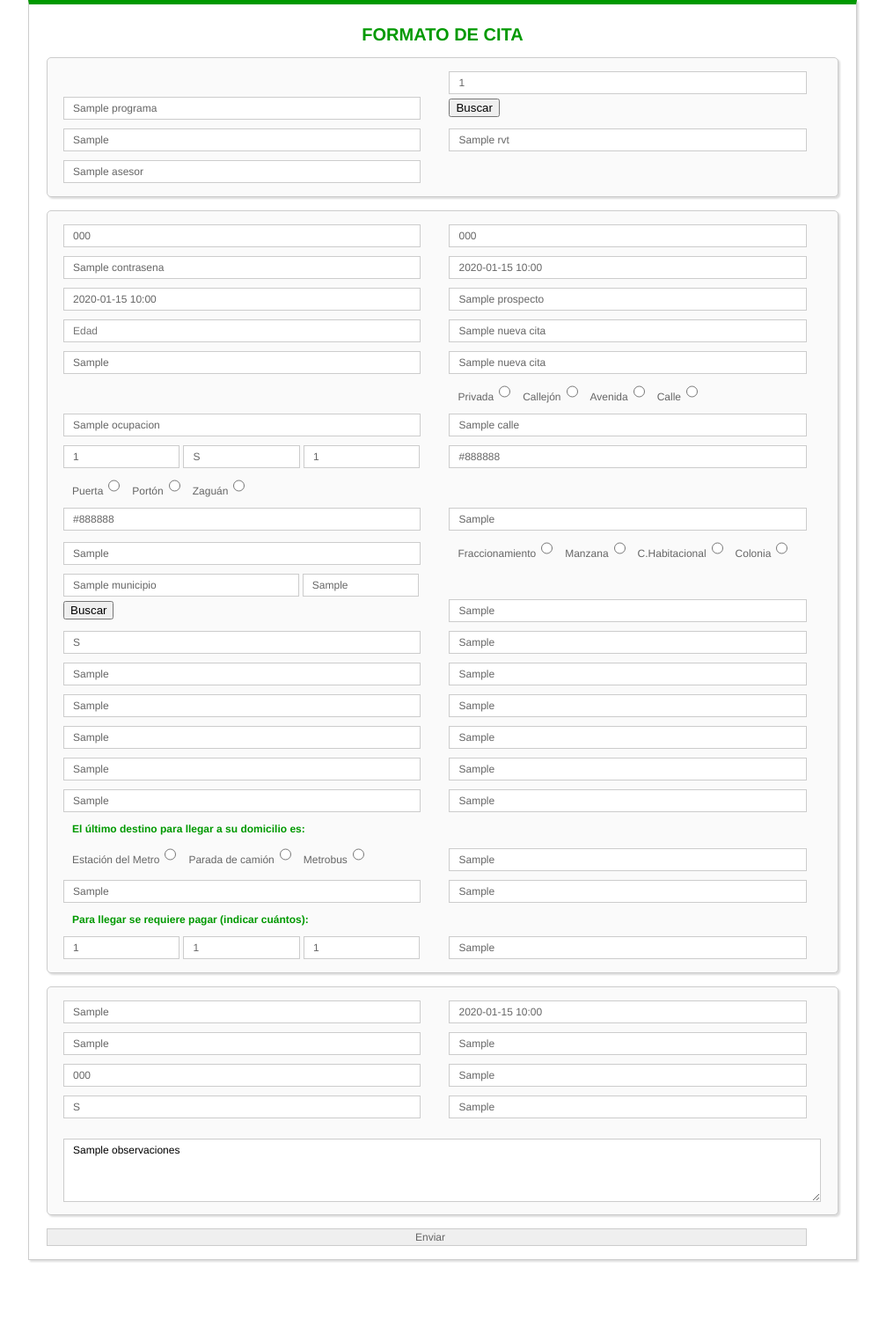
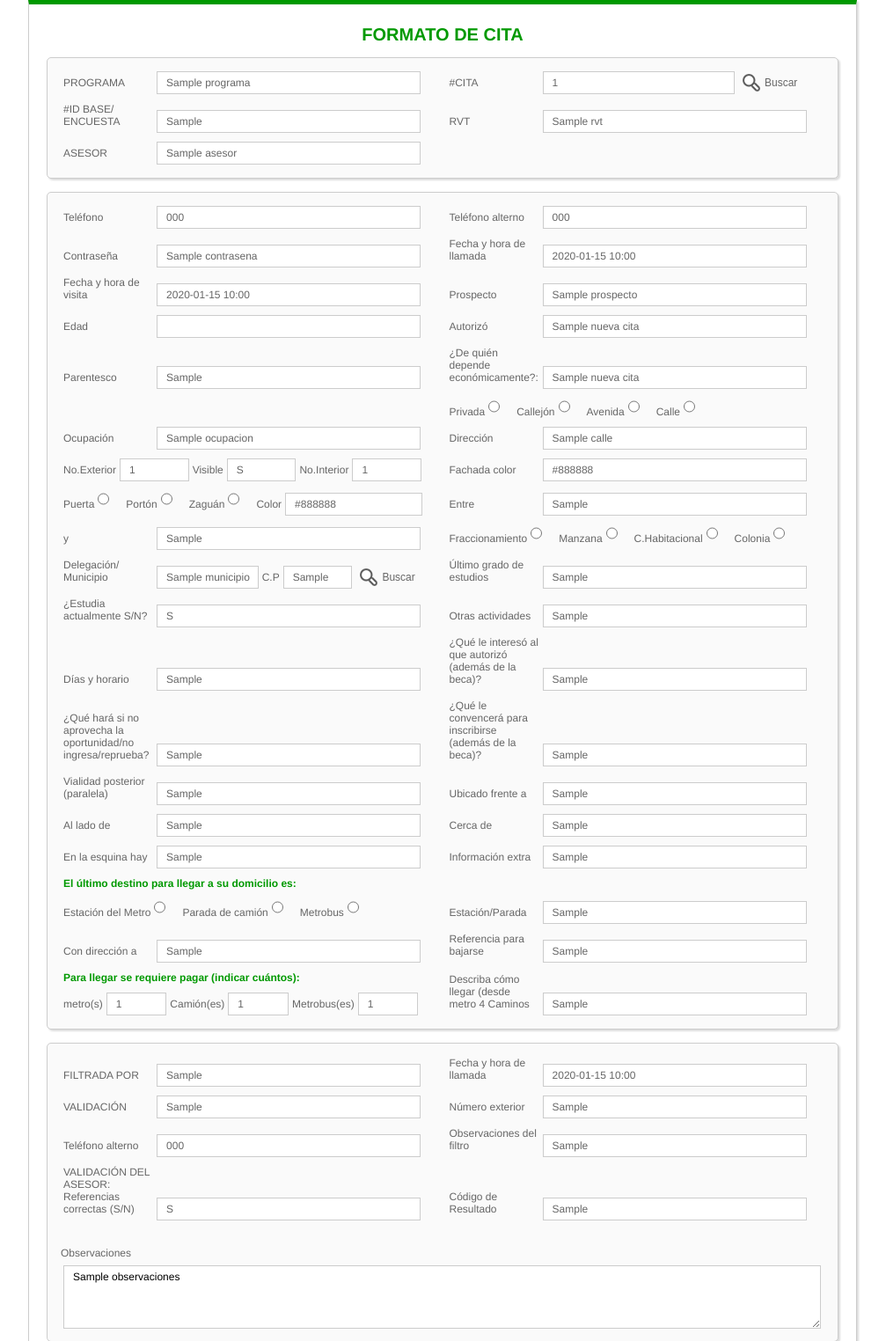
Before and after one commit to victorcastillo/citas, a Django app: template cita/templates/citas/formulario_citas.html in a window 1280 px wide. Shown: the top 1524 px of the page at 88% size, without its empty margins (137-1144 px from the left). Before the commit the page ends 1434 px from the top, so only its background shows below. Run offline with Django 3.2, Linux system fonts and the light colour scheme; the template is opened without the code that fills it: most values are stand-ins (such as "Sample title", 1, 10 or a date in 2020); some libraries are stand-ins or nearby versions.

Commit message:
De parte de Jael

```diff
--- a/cita/static/js/cita.js
+++ b/cita/static/js/cita.js
@@ -34,7 +34,7 @@ function crear_mapas(){
 			var mapa = data.results[0];
 			var geometria = mapa.geometry.location;
 			var mapOptions = {
-				zoom: 8,
+				zoom: 16,
 				center: new google.maps.LatLng( geometria.lat, geometria.lng)
 			};
 			map = new google.maps.Map(document.getElementById('map-canvas'),mapOptions);
--- a/cita/templates/citas/formulario_citas.html
+++ b/cita/templates/citas/formulario_citas.html
@@ -22,12 +22,12 @@
 		border-top: 5px solid #090;
 	}
 	label, input, select{
-		display: block;
+		display: inline-block;
 		margin: 5px 0px;
 		font-family: Helvetica;
 		font-size: 12px;
 		color: #666;
-		width: 96%;
+		width: 70%;
 		padding: 2px 2px 2px 10px;
 	}
 	input, select, textarea{
@@ -42,6 +42,22 @@
 		font-family: Helvetica;
 		font-size: 12px;
 	}
+	button.buscar_btn{
+		color: #666;
+		border:0px;
+		width: 18%;
+		padding: 6px;
+		background:url({{STATIC_URL}}img/buscar1.png) no-repeat 5px center!important;
+		text-align: right;
+		font-size: 12px;
+	}
+	button.buscar_btn:hover{
+		color: #090;
+		cursor: pointer;
+		background:url({{STATIC_URL}}img/buscar2.png) no-repeat 5px center!important;
+		text-align: right;
+		font-size: 12px;
+	}
 	.direccion{
 		width: calc(92%/2);
 		display: inline-block;
@@ -49,6 +65,10 @@
 	.direccion label, .direccion input[type=radio]{
 		width: auto;
 		display: inline-block;
+		padding: 0px;
+	}
+	.direccion input[type=radio]{
+		margin-right: 15px;
 	}
 	h1{
 		font-family: helvetica;
@@ -78,12 +98,60 @@
 		color:#090;
 	}
 	.input_chicos{
-		width: calc(87%/3);
+		width: calc(87%/5.5);
 		display: inline-block;
 	}
-	.input_mediano{
-		width: calc(87%/1.4);
+	.input_transporte{
+		width: calc(87%/6.5);
 		display: inline-block;
+	}
+	.input_medianos{
+		width: calc(87%/3.5);
+		display: inline-block;
+	}
+	.input_color{
+		width: calc(87%/2.5);
+	}
+	.bloque p, .direccion p{
+		display: inline-block;
+		margin: 5px 0px;
+		font-family: Helvetica;
+		font-size: 12px;
+		color: #666;
+		width: 25%;
+		padding: 0px;
+	}
+	.p_auto{
+		width: auto !important;
+	}
+	#map-canvas{
+		display: block;
+		height: 500px;
+		width: 89%;
+		margin: 0 auto;
+		border: 1px solid #ddd;
+	}
+	.input_buscador{
+		width: 50%;
+	}
+	input[type="submit"]{
+		background-color: #ac3b3b;
+		border-radius: 5px;
+		height: 30px;
+		width: 20%;
+		box-shadow: 0px 3px 0px 0px #751b1b;
+		border: 0px;
+		color: #fff;
+		margin: 5px auto;
+		display: block;
+		cursor: pointer;
+		font-size: 18px;
+		font-family: Helvetica;
+	}
+	input[type="submit"]:hover{
+		background-color: #52a063;
+		box-shadow: 0px 3px 0px 0px #215e2e;
+
 	}
 	</style>
 	<link rel="stylesheet" href="{{STATIC_URL}}fancybox/source/jquery.fancybox.css">
@@ -96,58 +164,73 @@
 			{%csrf_token%}
 			<div class="bloque">
 				<div>
-					<input value="{{nueva_cita.programa}}" required="required" type="text" placeholder="PROGRAMA" name="programa" class="importantes">
+					<p>PROGRAMA</p>
+					<input value="{{nueva_cita.programa}}" required="required" type="text" name="programa" >
 				</div>
 				<div>
-					<input value="{{nueva_cita.id}}" required="required" type="text" placeholder="#CITA" id="id_cita" name="id_cita" class="importantes">
-					<button onclick="buscar_id_cita()">Buscar</button>
+					<p>#CITA</p>
+					<input value="{{nueva_cita.id}}" required="required" type="text" id="id_cita" name="id_cita" class="input_buscador">
+					<button onclick="buscar_id_cita()" class="buscar_btn">Buscar</button>
 				</div>
 				<div>
-					<input value="{{nueva_cita.id_encuesta}}" required="required" name = "id_encuesta" type="text" placeholder="#ID BASE/ENCUESTA" class="importantes">
+					<p>#ID BASE/ <br>ENCUESTA</p>
+					<input value="{{nueva_cita.id_encuesta}}" required="required" name = "id_encuesta" type="text" class="importantes">
 				</div>
 				<div>
-					<input value="{{nueva_cita.rvt}}"  required="required" type="text" placeholder="RVT" name="rvt" class="importantes">
+					<p>RVT</p>
+					<input value="{{nueva_cita.rvt}}"  required="required" type="text" name="rvt" class="importantes">
 				</div>
 				<div>
-					<input value="{{nueva_cita.asesor}}" required="required" type="text" placeholder="ASESOR" name="asesor" class="importantes">
+					<p>ASESOR</p>
+					<input value="{{nueva_cita.asesor}}" required="required" type="text" name="asesor" class="importantes">
 				</div>
 			</div>
 			<div class="bloque">
 				<div>
-					<input value="{{nueva_cita.tel_casa}}" required="required" type="text" name="tel_casa" placeholder="Teléfono" class="importantes">
+					<p>Teléfono</p>
+					<input value="{{nueva_cita.tel_casa}}" required="required" type="text" name="tel_casa" class="importantes">
 				</div>
 				<div>
-					<input value="{{nueva_cita.tel_cel}}" required="required" type="text" name="tel_cel" placeholder="Teléfono alterno" class="importantes">
+					<p>Teléfono alterno</p>
+					<input value="{{nueva_cita.tel_cel}}" required="required" type="text" name="tel_cel" class="importantes">
 				</div>
 				<div>
-					<input value="{{nueva_cita.contrasena}}" required="required" type="text" placeholder="Contraseña" name="contrasena" class="importantes">
+					<p>Contraseña</p>
+					<input value="{{nueva_cita.contrasena}}" required="required" type="text"name="contrasena" class="importantes">
 				</div>
 				<div>
-					<input value="{{nueva_cita.fecha_hora_llamada|date:'Y-m-d H:i'}}" required="required" type="text" placeholder="Fecha y hora de llamada" name="fecha_hora_llamada" id="fecha_hora_llamada">
+					<p>Fecha y hora de llamada</p>
+					<input value="{{nueva_cita.fecha_hora_llamada|date:'Y-m-d H:i'}}" required="required" type="text" name="fecha_hora_llamada" id="fecha_hora_llamada">
 				</div>
 				<div>
-					<input value="{{nueva_cita.fecha_hora_visita|date:'Y-m-d H:i'}}" required="required" type="text" placeholder="Fecha y hora de visita"class="importantes" name="fecha_hora_visita" id="fecha_hora_visita">
+					<p>Fecha y hora de visita</p>
+					<input value="{{nueva_cita.fecha_hora_visita|date:'Y-m-d H:i'}}" required="required" type="text" class="importantes" name="fecha_hora_visita" id="fecha_hora_visita">
 				</div>
 				<div>
-					<input value="{{nueva_cita.prospecto}}" required="required" type="text" placeholder="Prospecto" class="importantes" name="prospecto">
+					<p>Prospecto</p>
+					<input value="{{nueva_cita.prospecto}}" required="required" type="text" class="importantes" name="prospecto">
 				</div>
 				<div>
-					<input value="{{nueva_cita.edad}}" required="required" type="number" placeholder="Edad" name="edad">
+					<p>Edad</p>
+					<input value="{{nueva_cita.edad}}" required="required" type="number"  name="edad">
 				</div>
 				<div>
-					<input value="{{nueva_cita.nombre_autoriza}}" required="required" type="text" placeholder="Autorizó" class="importantes" name="nombre_autoriza">
+					<p>Autorizó</p>
+					<input value="{{nueva_cita.nombre_autoriza}}" required="required" type="text" class="importantes" name="nombre_autoriza">
 				</div>
 				<div>
-					<input value="{{nueva_cita.parentesco_autoriza}}" required="required" type="text" placeholder="Parentesco" name="parentesco_autoriza">
+					<p>Parentesco</p>
+					<input value="{{nueva_cita.parentesco_autoriza}}" required="required" type="text" name="parentesco_autoriza">
 				</div>
 				<div>
-					<input value="{{nueva_cita.nom_depende}}" required="required" type="text" name="nom_depende" placeholder="¿De quién depende económicamente?:" class="importantes">
+					<p>¿De quién depende económicamente?:</p>
+					<input value="{{nueva_cita.nom_depende}}" required="required" type="text" name="nom_depende">
 				</div>
 				<div>
-					<input value="{{nueva_cita.ocupacion}}" required="required" type="text" placeholder="Ocupación" name="ocupacion">
+					<p>Ocupación</p>
+					<input value="{{nueva_cita.ocupacion}}" required="required" type="text" name="ocupacion">
 				</div>
 				<div class="direccion">
-
 					<label for="">Privada</label>
 					<input  required {%if nueva_cita.tipo_calle == "Privada" %}checked{%endif%} type="radio" name="direccion" value="Privada">
 					<label for="">Callejón</label>
@@ -155,16 +238,21 @@
 					<label for="">Avenida</label>
 					<input  required type="radio" {%if nueva_cita.tipo_calle == "Avenida" %}checked{%endif%}  name="direccion" value="Avenida">
 					<label for="">Calle</label>
-					<input  required type="radio"  {%if nueva_cita.tipo_calle == "Calle" %}checked{%endif%} name="direccion" value="Calle">
-					<input value="{{nueva_cita.calle}}" required type="text" placeholder="Dirección" name="calle">
+					<input  required type="radio"  {%if nueva_cita.tipo_calle == "Calle" %}checked{%endif%} name="direccion" value="Calle"> <br>
+					<p>Dirección</p>
+					<input value="{{nueva_cita.calle}}" required type="text" name="calle">
 				</div>
 				<div class="direccion">
-					<input value="{{nueva_cita.num_exterior}}" required="required" type="text" placeholder="No.Exterior" class="input_chicos" name="num_exterior">
-					<input value="{{nueva_cita.num_visible|booleano}}" required="required" type="text" placeholder="Visible" class="input_chicos" name="num_visible">
-					<input value="{{nueva_cita.num_interior}}" required="required" type="text" placeholder="No.Interior" class="input_chicos" name="num_interior">
+					<label for="">No.Exterior</label>
+					<input value="{{nueva_cita.num_exterior}}" required="required" type="text" class="input_chicos" name="num_exterior">
+					<label for="">Visible</label>
+					<input value="{{nueva_cita.num_visible|booleano}}" required="required" type="text" class="input_chicos" name="num_visible">
+					<label for="">No.Interior</label>
+					<input value="{{nueva_cita.num_interior}}" required="required" type="text" class="input_chicos" name="num_interior">
 				</div>
 				<div>
-					<input value="{{nueva_cita.fachada_color}}" required="required" type="text" placeholder="Fachada color" class="importantes" name="fachada_color">
+					<p>Fachada color</p>
+					<input value="{{nueva_cita.fachada_color}}" required="required" type="text" class="importantes" name="fachada_color">
 				</div>
 				<div class="direccion">
 					<label for="">Puerta</label>
@@ -173,13 +261,16 @@
 					<input  required="required" {%if nueva_cita.tipo_entrada == "Portón"%}checked{%endif%} type="radio" name="tipo_puerta" value="Portón">
 					<label for="">Zaguán</label>
 					<input  required="required" type="radio" name="tipo_puerta" value="Zaguán" {%if nueva_cita.tipo_entrada == "Zaguán"%}checked{%endif%}>
-					<input value="{{nueva_cita.entrada_color}}" required="required" type="text" placeholder="Color" name="entrada_color">
+					<label>Color</label>
+					<input value="{{nueva_cita.entrada_color}}" required="required" type="text" name="entrada_color" class="input_color">
 				</div>
 				<div>
-					<input value="{{nueva_cita.entre_calle1}}" required="required" type="text" placeholder="Entre" name="entre_calle1">
+					<p>Entre</p>
+					<input value="{{nueva_cita.entre_calle1}}" required="required" type="text" name="entre_calle1">
 				</div>
 				<div>
-					<input value="{{nueva_cita.entre_calle2}}" required="required" type="text" placeholder="y" name="entre_calle2">
+					<p>y</p>
+					<input value="{{nueva_cita.entre_calle2}}" required="required" type="text" name="entre_calle2">
 				</div>
 				<div class="direccion">
 					<label for="">Fraccionamiento</label>
@@ -192,48 +283,63 @@
 					<input required="required" type="radio" {% if nueva_cita.tipo_habitacional == "Colonia"%}checked{%endif%} name="tipo_vecindario" value="Colonia">
 				</div>
 				<div class="direccion">
-					<input value="{{nueva_cita.municipio}}" required="required" type="text" placeholder="Delegación/Municipio" class="input_mediano" name="municipio">
-					<input value="{{nueva_cita.cp}}" required="required" type="text" placeholder="C.P" class="input_chicos" name="cp" id="cp">
-					<button onclick="crear_mapas();">Buscar</button>
+					<p for="">Delegación/ <br> Municipio</p>
+					<input value="{{nueva_cita.municipio}}" required="required" type="text" class="input_medianos" name="municipio">
+					<label for="">C.P</label>
+					<input value="{{nueva_cita.cp}}" required="required" type="text" class="input_chicos" name="cp" id="cp">
+					<button onclick="crear_mapas();" class="buscar_btn">Buscar</button>
 				</div>
 				<div>
-					<input value="{{nueva_cita.ultimo_grado}}" required="required" type="text" placeholder="Último grado de estudios" name="ultimo_grado">
+					<p>Último grado de estudios</p>
+					<input value="{{nueva_cita.ultimo_grado}}" required="required" type="text" name="ultimo_grado">
 				</div>
 				<div>
-					<input value="{{nueva_cita.estudia_actualmente|booleano}}" required="required" type="text" placeholder="¿Estudia actualmente S/N?" name="estudia_actualmente">
+					<p>¿Estudia actualmente S/N?</p>
+					<input value="{{nueva_cita.estudia_actualmente|booleano}}" required="required" type="text" name="estudia_actualmente">
 				</div>
 				<div>
-					<input value="{{nueva_cita.otras_actividades}}" required="required" type="text" placeholder="Otras actividades" class="importantes" name="otras_actividades">
+					<p>Otras actividades</p>
+					<input value="{{nueva_cita.otras_actividades}}" required="required" type="text" class="importantes" name="otras_actividades">
 				</div>
 				<div>
-					<input value="{{nueva_cita.dias_horario_oa}}" required="required" type="text" placeholder="Días y horario" name="dias_horario_oa">
+					<p>Días y horario</p>
+					<input value="{{nueva_cita.dias_horario_oa}}" required="required" type="text" name="dias_horario_oa">
 				</div>
 				<div>
-					<input value="{{nueva_cita.interes_autorizo}}" required="required" type="text" placeholder="¿Qué le interesó al que autorizó (además de la beca)?" name="interes_autorizo">
+					<p>¿Qué le interesó al que autorizó (además de la beca)?</p>
+					<input value="{{nueva_cita.interes_autorizo}}" required="required" type="text" name="interes_autorizo">
 				</div>
 				<div>
-					<input value="{{nueva_cita.que_si_no_aprovecha}}" required="required" type="text" placeholder="¿Qué hará si no aprovecha la oportunidad/no ingresa/reprueba?" name="que_si_no_aprovecha">
+					<p>¿Qué hará si no aprovecha la oportunidad/no ingresa/reprueba?</p>
+					<input value="{{nueva_cita.que_si_no_aprovecha}}" required="required" type="text" name="que_si_no_aprovecha">
 				</div>
 				<div>
-					<input value="{{nueva_cita.que_convencera}}" required="required" type="text" placeholder="¿Qué le convencerá para inscribirse (además de la beca)?" class="importantes" name="que_convencera">
+					<p>¿Qué le convencerá para inscribirse (además de la beca)?</p>
+					<input value="{{nueva_cita.que_convencera}}" required="required" type="text" class="importantes" name="que_convencera">
 				</div>
 				<div>
-					<input value="{{nueva_cita.calle_paralela}}" required="required" type="text" placeholder="Vialidad posterior (paralela)" class="importantes" name="calle_paralela">
+					<p>Vialidad posterior (paralela)</p>
+					<input value="{{nueva_cita.calle_paralela}}" required="required" type="text" class="importantes" name="calle_paralela">
 				</div>
 				<div>
-					<input value="{{nueva_cita.vive_frente_a}}" required="required" type="text" placeholder="Ubicado frente a" name="vive_frente_a">
+					<p>Ubicado frente a</p>
+					<input value="{{nueva_cita.vive_frente_a}}" required="required" type="text" name="vive_frente_a">
 				</div>
 				<div>
-					<input value="{{nueva_cita.vive_alado}}" required="required" type="text" placeholder="Al lado de" name="vive_alado">
+					<p>Al lado de</p>
+					<input value="{{nueva_cita.vive_alado}}" required="required" type="text" name="vive_alado">
 				</div>
 				<div>
-					<input value="{{nueva_cita.vive_cerca_de}}" required="required" type="text" placeholder="Cerca de" name="vive_cerca_de">
+					<p>Cerca de</p>
+					<input value="{{nueva_cita.vive_cerca_de}}" required="required" type="text" name="vive_cerca_de">
 				</div>
 				<div>
-					<input value="{{nueva_cita.en_esquina_de}}" required="required" type="text" placeholder="En la esquina hay" name="en_esquina_de">
+					<p>En la esquina hay</p>
+					<input value="{{nueva_cita.en_esquina_de}}" required="required" type="text" name="en_esquina_de">
 				</div>
 				<div>
-					<input value="{{nueva_cita.info_extra}}" required="required" type="text" placeholder="Información extra" class="importantes" name="info_extra">
+					<p>Información extra</p>
+					<input value="{{nueva_cita.info_extra}}" required="required" type="text"class="importantes" name="info_extra">
 				</div>
 				<div class="direccion">
 					<label class="label_grande" for="">El último destino para llegar a su domicilio es:</label><br>
@@ -245,52 +351,68 @@
 					<input required="required" type="radio" name="tipo_transporte" value="Metrobus" {%if nueva_cita.ultimo_destino == "Metrobus"%}checked{%endif%}>
 				</div>
 				<div>
-					<input value="{{nueva_cita.estacion_parada}}" required="required" type="text" placeholder="Estación/Parada" name="estacion_parada">
+					<p>Estación/Parada</p>
+					<input value="{{nueva_cita.estacion_parada}}" required="required" type="text" name="estacion_parada">
 				</div>
 				<div>
-					<input value="{{nueva_cita.direccion_a}}" required="required" type="text" placeholder="Con dirección a" name="direccion_a">
+					<p>Con dirección a</p>
+					<input value="{{nueva_cita.direccion_a}}" required="required" type="text" name="direccion_a">
 				</div>
 				<div>
-					<input value="{{nueva_cita.referencia_bajada}}" required="required" type="text" placeholder="Referencia para bajarse" name="referencia_bajada">
+					<p>Referencia para bajarse</p>
+					<input value="{{nueva_cita.referencia_bajada}}" required="required" type="text" name="referencia_bajada">
 				</div>
 				<div class="direccion">
 					<label class="label_grande" for="">Para llegar se requiere pagar (indicar cuántos):</label><br>
-					<input value="{{nueva_cita.num_metros}}" required="required" type="number" placeholder="metro(s)" class="input_chicos" name="num_metros">
-					<input value="{{nueva_cita.num_camiones}}" required="required" type="number" placeholder="Camión(es)" class="input_chicos" name="num_camiones">
-					<input value="{{nueva_cita.num_metrobuses}}" required="required" type="number" placeholder="Metrobus(es)" class="input_chicos" name="num_metrobuses">
+					<label for="">metro(s)</label>
+					<input value="{{nueva_cita.num_metros}}" required="required" type="number" class="input_transporte" name="num_metros">
+					<label for="">Camión(es)</label>
+					<input value="{{nueva_cita.num_camiones}}" required="required" type="number" class="input_transporte" name="num_camiones">
+					<label for="">Metrobus(es)</label>
+					<input value="{{nueva_cita.num_metrobuses}}" required="required" type="number"class="input_transporte" name="num_metrobuses">
 				</div>
 				<div>
-					<input value="{{nueva_cita.como_llegar}}" required="required" type="text" placeholder="Describa cómo llegar (desde metro 4 Caminos" class="importantes" name="como_llegar">
+					<p>Describa cómo llegar (desde metro 4 Caminos</p>
+					<input value="{{nueva_cita.como_llegar}}" required="required" type="text" class="importantes" name="como_llegar">
 				</div>
 			</div>
 			<div class="bloque">
 				<div>
-					<input value="{{nueva_cita.filtrada_por}}" required="required" type="text" placeholder="FILTRADA POR" class="importantes" name="filtrada_por">
+					<p>FILTRADA POR</p>
+					<input value="{{nueva_cita.filtrada_por}}" required="required" type="text" class="importantes" name="filtrada_por">
 				</div>
 				<div>
-					<input value="{{nueva_cita.filtro_fecha_llamada|date:'Y-m-d H:i'}}" required="required" type="text" placeholder="Fecha y hora de llamada" name="filtro_fecha_llamada" id="filtro_fecha_llamada">
+					<p>Fecha y hora de llamada</p>
+					<input value="{{nueva_cita.filtro_fecha_llamada|date:'Y-m-d H:i'}}" required="required" type="text" name="filtro_fecha_llamada" id="filtro_fecha_llamada">
 				</div>
 				<div>
-					<input value="{{nueva_cita.filtro_num_exterior}}" required="required" type="text" placeholder="VALIDACIÓN" class="importantes" name="filtro_num_exterior">
+					<p>VALIDACIÓN</p>
+					<input value="{{nueva_cita.filtro_num_exterior}}" required="required" type="text" class="importantes" name="filtro_num_exterior">
 				</div>
 				<div>
-					<input value="{{nueva_cita.filtro_num_exterior}}" required="required" type="text" placeholder="Número exterior" name="filtro_num_exterior">
+					<p>Número exterior</p>
+					<input value="{{nueva_cita.filtro_num_exterior}}" required="required" type="text" name="filtro_num_exterior">
 				</div>
 				<div>
-					<input value="{{nueva_cita.filtro_tel_alterno}}" required="required" type="text" placeholder="Teléfono alterno" name="filtro_tel_alterno">
+					<p>Teléfono alterno</p>
+					<input value="{{nueva_cita.filtro_tel_alterno}}" required="required" type="text" name="filtro_tel_alterno">
 				</div>
 				<div>
-					<input value="{{nueva_cita.filtro_observaciones}}" required="required" type="text" placeholder="Observaciones del filtro" name="filtro_observaciones">
+					<p>Observaciones del filtro</p>
+					<input value="{{nueva_cita.filtro_observaciones}}" required="required" type="text" name="filtro_observaciones">
 				</div>
 				<div>
-					<input value="{{nueva_cita.referencia_correcta|booleano}}" required="required" type="text" placeholder="VALIDACIÓN DEL ASESOR: Referencias correctas (S/N)" class="importantes" name="referencia_correcta">
+					<p>VALIDACIÓN DEL ASESOR: Referencias correctas (S/N)</p>
+					<input value="{{nueva_cita.referencia_correcta|booleano}}" required="required" type="text" class="importantes" name="referencia_correcta">
 				</div>
 				<div>
-					<input value="{{nueva_cita.cod_resultado}}" required="required" type="text" placeholder="Código de Resultado" class="importantes" name="cod_resultado">
+					<p>Código de Resultado</p>
+					<input value="{{nueva_cita.cod_resultado}}" required="required" type="text" class="importantes" name="cod_resultado">
 				</div>
 				<div>
 				</div>
-				<textarea value="{{nueva_cita.observaciones}}" id="" cols="30" rows="10" placeholder="Observaciones" class="importantes" name="observaciones">{{nueva_cita.observaciones}}</textarea>
+				<label>Observaciones</label>
+				<textarea value="{{nueva_cita.observaciones}}" id="" cols="30" rows="10" class="importantes" name="observaciones">{{nueva_cita.observaciones}}</textarea>
 			</div>
 			<input type="submit" value="Enviar">
 		</form>
```
Also changed, not shown: login/templates/login.html (+48 -0 lines), cita/static/img/buscar1.png (added), cita/static/img/buscar2.png (added), 14 other files.
